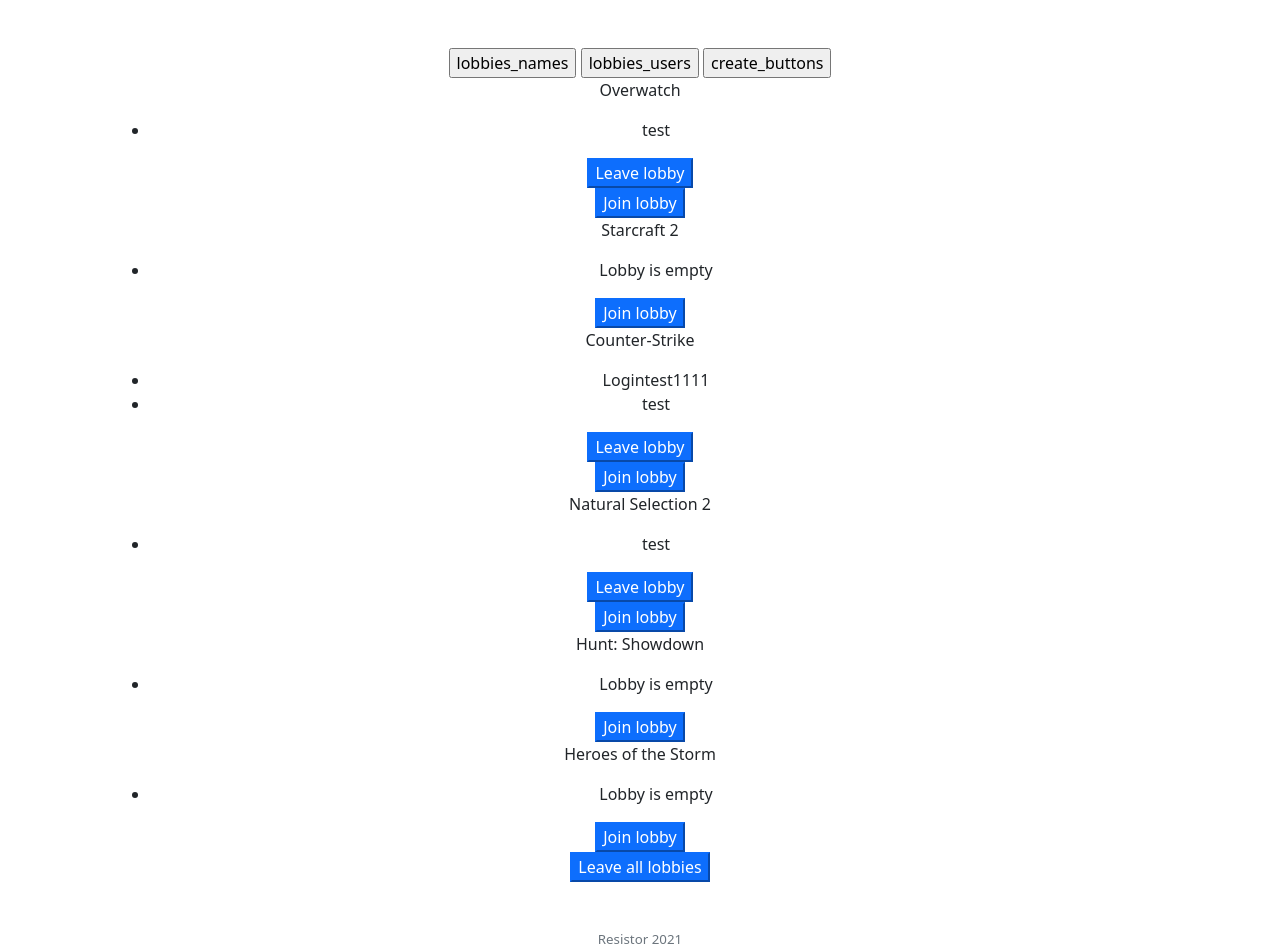
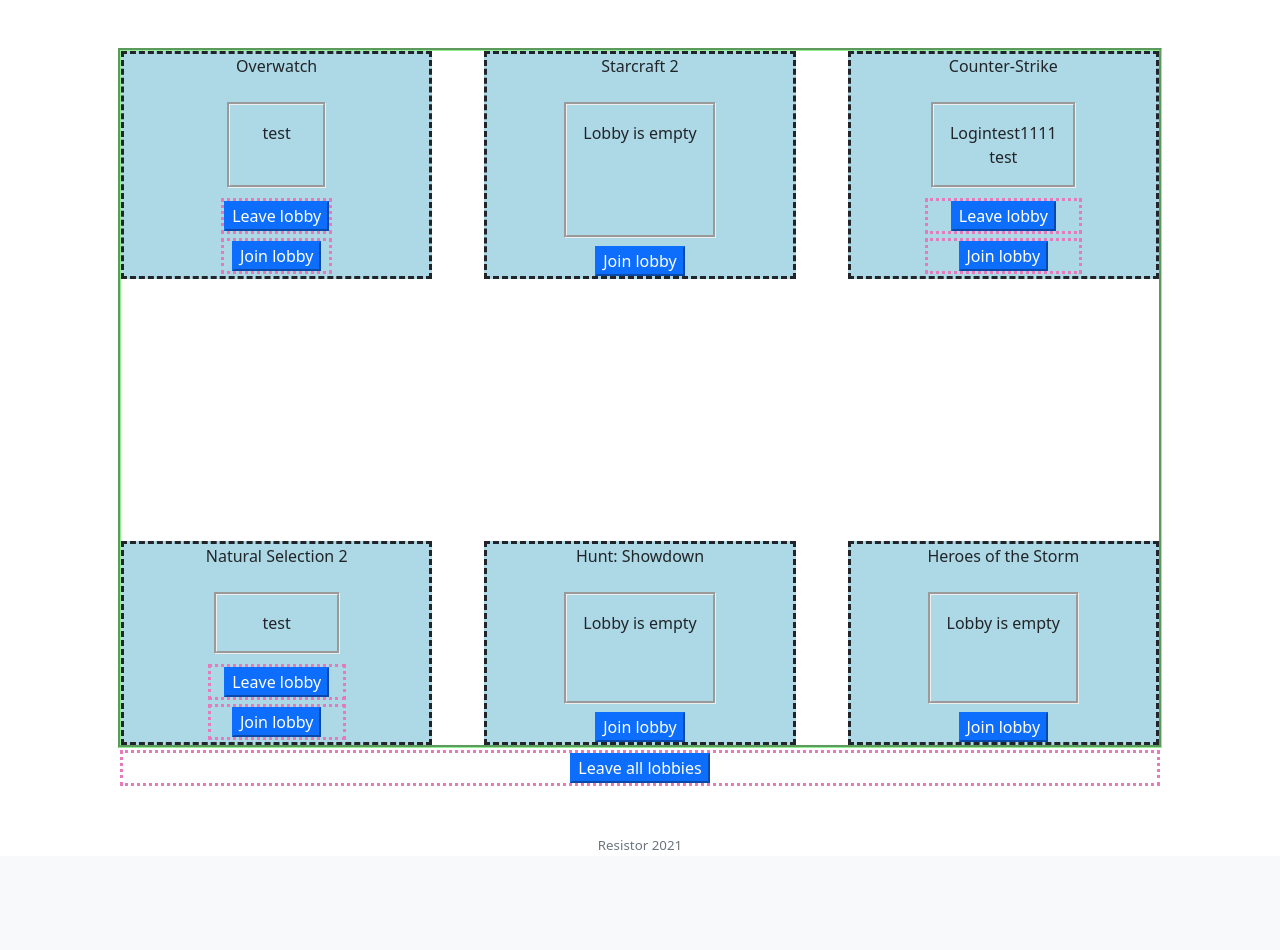
Before and after one commit to Resistor-git/teammaker, a Flask app: page /lobbies in a window 1280 px wide. Shown: the part 76-1026 px from the top of the page. After the commit the page ends 926 px from the top, so only its background shows below. Run offline with Flask 2, Linux system fonts and the light colour scheme; data comes from the database, SQL or seed files in the repository.

Commit message:
organized view of page using flexbox

```diff
--- a/static/styles.css
+++ b/static/styles.css
@@ -28,18 +28,6 @@
     text-align: center;
 }
 
-main table
-{
-    /* left-align contents */
-    text-align: left;
-}
-
-main tfoot
-{
-    /* boldface tables' footers */
-    font-weight: bold;
-}
-
 main img
 {
     /* Constrain images on small screens */
@@ -49,3 +37,54 @@
 .small {
   font-size: smaller;
 }
+
+
+/* flexbox container for lobbies */
+#lobbies_names {
+    display: flex;
+    flex-direction: row;
+    flex-wrap: wrap;
+    justify-content: space-between;
+    align-content: space-between;
+    height: 700px;
+
+    border-style: groove;
+    border-color: lightgreen;
+}
+
+.box {
+    display: flex;
+    flex-direction: column;
+    flex-wrap: wrap;
+    justify-content: space-between;
+    align-content: center;
+
+    background-color: lightblue;
+    width: 30%;
+    border-style: dashed;
+}
+
+#lobbies_names ul {
+    flex: 1 0 auto;
+
+    box-sizing: border-box;
+    list-style-type: none;
+    border-style: groove;
+    /* height: 50%; */
+    padding: 1em;
+    margin: 0.5em;
+}
+
+.buttons {
+    border-style: dotted;
+    border-color:rgb(231, 122, 189);
+    margin: 2px;
+    /* align-self: center; */
+}
+
+/* .btn-primary{
+    border-style: double;
+    border-color: red;
+
+    margin: 2px;
+} */
--- a/templates/lobbies.html
+++ b/templates/lobbies.html
@@ -22,45 +22,27 @@
             .then(response => response.json())
             .then(data => {
                 // data is "Object { lobbies_names: ["Overwatch", "Starcraft 2", "Counter-Strike", … ] }"
-                // console.log(data)
-                //console.log(data.lobbies_names)
-                // for (el of data.lobbies_names){
-                //     // console.log(el)
-                //     // iterate through the array and create <p>gamename</p> for each element
-                //     let tag = document.createElement("p");
-                //     tag.setAttribute("id", el.replace(/ /g, ''));
-                //     tag.innerHTML = el;
-
-                //     // create <li> with default value "Lobby is empty"
-                //     let def_ul = document.createElement("ul");
-                //     def_ul.setAttribute("id", "default_ul_" + el.replace(/ /g, ''));
-                //     let def_li = document.createElement("li");
-                //     def_li.setAttribute("id", "default_li_" + el.replace(/ /g, ''));
-                //     def_li.innerHTML = "Lobby is empty";
-
-                //     tag.appendChild(def_ul);
-                //     def_ul.appendChild(def_li);
-
-                //     let lobby_name_element = document.getElementById("lobbies_names");
-                //     lobby_name_element.appendChild(tag);
-
-                //     //for some reason tag.insertAdjacentHTML('afterend', `<ul'><li'>"Lobby is empty"</li></ul>`); doesn't work
-
                 for (el of data.lobbies_names){
                     // console.log(el)
                     // iterate through the array and create <p>gamename</p> for each element
+
+                    let lobbies_container = document.getElementById("lobbies_names");
+
+                    let lobby_div = document.createElement("div");
+                    lobby_div.setAttribute("class", "box");
+                    lobby_div.setAttribute("id", el.replace(/ /g, '') + "_box");
+                    lobbies_container.appendChild(lobby_div);
+
                     let tag = document.createElement("p");
                     tag.setAttribute("id", el.replace(/ /g, ''));
                     tag.innerHTML = el;
-
-                    let lobby_name_element = document.getElementById("lobbies_names");
-                    lobby_name_element.appendChild(tag);
+                    lobby_div.appendChild(tag);
 
                     // create <li> with default value "Lobby is empty"
                     let def_ul = document.createElement("ul");
                     def_ul.setAttribute("id", "default_ul_" + el.replace(/ /g, ''));
                     def_ul.innerHTML = `${'<li id=default_li_' + el.replace(/ /g, '') + '>' + 'Lobby is empty</li>'}`
-                    lobby_name_element.appendChild(def_ul);
+                    lobby_div.appendChild(def_ul);
                 }
             })
         }
@@ -174,7 +156,7 @@
                     // create buttons for non-default values
                     } else if (document.getElementById(id_without_spaces + '_ul') !== null){
                         let create_button_join_lobby = document.getElementById(id_without_spaces + '_ul').insertAdjacentHTML('afterend', `
-                            <div>
+                            <div class="buttons">
                                 <form action="/lobbies" method="POST">
                                     <input type="hidden" id="game" name="game" value="${lobby}">  <!-- here value should be written same as in db and in json from server, it should contain spaces -->
                                     <button class="btn-primary" "join_${id_without_spaces}" type="submit">Join lobby</button>
@@ -184,7 +166,7 @@
                         // console.log('button_join_lobby created')
 
                         let create_button_leave_lobby = document.getElementById(id_without_spaces + '_ul').insertAdjacentHTML('afterend', `
-                            <div>
+                            <div class=buttons>
                                 <form action="/leave_lobby" method="POST">
                                     <input type="hidden" id="game" name="game" value="${lobby}">  <!-- here value should be written same as in db and in json from server, it should contain spaces -->
                                     <button class="btn-primary" id="leave_${id_without_spaces} type="submit">Leave lobby</button>
@@ -197,7 +179,7 @@
             });
 
             let create_button_leave_all_lobbies = document.getElementById('lobbies_names').insertAdjacentHTML('afterend', `
-                <div>
+                <div class=buttons>
                     <form action="/leave_all_lobbies" method="POST">
                         <button class="btn-primary" type="submit">Leave all lobbies</button>
                     </form>
@@ -227,144 +209,42 @@
 
 
     <script>
-        test_buttons();
+        // test_buttons();
 
         window.addEventListener('load', starter);
+
         setInterval(() => {
             updater()
         }, 5000);
-        // document.addEventListener("DOMContentLoaded", starter)
-        // document.onreadystatechange = function () {
-        //     if (document.readyState == "interactive") {
-        //         starter();
-        //     }
-        // }
 
+
+        // called every time page is reloaded: f5, log in/log/out, join/leave lobby
         function starter(){
             console.log('(starter) document state:', document.readyState);
             lobbies_names();
             console.log('lobbies_names is executed');
             setTimeout(() => {
+                // execute 400 ms after lobbies_names()
                 // promise https://www.youtube.com/watch?v=1idOY3C1gYU
                 lobbies_users();
                 console.log('lobbies_users is executed');
 
                 setTimeout(() => {
-                create_buttons();
-                console.log('create_buttons is executed');
-                }, 50);
+                    // execute 100 ms after lobbies_users(); some delay is nesessary, bugs at 0 ms
+                    create_buttons();
+                    console.log('create_buttons is executed');
+                }, 100);
             }, 400);
-
             console.log('(starter) document state:', document.readyState);
         }
+
 
         function updater(){
             console.log('(updater) document state:', document.readyState);
             lobbies_users();
             console.log('lobbies_users is executed');
-            // setTimeout(() => {
-            //     create_buttons();
-            //     console.log('create_buttons is executed');
-            //     }, 50);
             console.log('(updater) document state:', document.readyState);
         }
-
-        // starter();
-
-        // order of these functions calls may be important, or may be not
-        // window. or document. ???
-        // function starter(){
-        //     window.addEventListener('load', (event) => {
-        //     console.log('page is fully loaded, starter()');
-        //     lobbies_names();
-        //     console.log('lobbies_names is executed');
-        //     lobbies_users();
-        //     console.log('lobbies_users is executed');
-        //     create_buttons();
-        //     console.log('create_buttons is executed');
-        //     });
-        // }
-
-//         console.log('document state:', document.readyState)
-//         window.addEventListener('load', starter());
-// // не знаю что лучше, вариант выше или ниже, скорее всего всё равно, но в первом мне не понятен (event)
-//         function starter(){
-//             console.log('(starter) document state:', document.readyState)
-//             lobbies_names();
-//             console.log('lobbies_names is executed');
-//             lobbies_users();
-//             console.log('lobbies_users is executed');
-//             create_buttons();
-//             console.log('create_buttons is executed');
-//             // });
-//         }
-
-//         function updater(){
-//             console.log('updater_started')
-//             //lobbies_names();
-//             //console.log('lobbies_names is executed');
-//             lobbies_users();
-//             console.log('update lobbies_users is executed');
-//             //create_buttons();
-//             //console.log('create_buttons is executed');
-//         }
-
-//         // document.addEventListener('DOMContentLoaded', (event) => {
-//         //     console.log('DOMContentLoaded');
-//         //     lobbies_names();
-//         //     console.log('lobbies_names is executed');
-//         //     lobbies_users();
-//         //     console.log('lobbies_users is executed');
-//         //     create_buttons();
-//         //     console.log('create_buttons is executed');
-//         // });
-
-        // setTimeout(() => {
-        //     lobbies_names()
-        // }, 1);
-
-        // setTimeout(() => {
-        //     lobbies_users()
-        // }, 1.1);
-
-        // setTimeout(() => {
-        //     create_buttons()
-        // }, 1.2);
-
-        // console.log('document state:', document.readyState)
-        // window.addEventListener('load', updater());
-        //window.addEventListener("load", function(){setInterval(updater, 5000)});
-        //window.onload = function(){setInterval(updater, 5000)}
-
-
-        //window.onload = function(){console.log('WINDOW LOADED', window.readyState)}
-        // window.addEventListener and window.onload are almost same, but window.onload can only e used for one function. so use window.addEventListener.
-
-
-        // attempt to update everything after any button is clicked... - fail
-        // document.querySelector('main').getElementsByClassName('btn-primary').addEventListener('click', () => {
-        //     console.log('click')
-        //     lobbies_names();
-        //     console.log('lobbies_names is executed');
-        //     lobbies_users();
-        //     console.log('lobbies_users is executed');
-        //     create_buttons();
-        //     console.log('create_buttons is executed');
-        // });
-
-
-        // setInterval(() => {
-        //     lobbies_names;
-        //     lobbies_users;
-        //     create_buttons;
-        // }, 5000);
-
-
-        //document.addEventListener("DOMContentLoaded", function(){setInterval(updater, 5000)});
-        //document.addEventListener("DOMContentLoaded", function(){create_buttons(lobbies_users, 6000)});
-
-        // window.addEventListener("load", function(){setInterval(updater, 5000)});
-
 
         /*
         Скрипты, которые не блокируют DOMContentLoaded:
```
